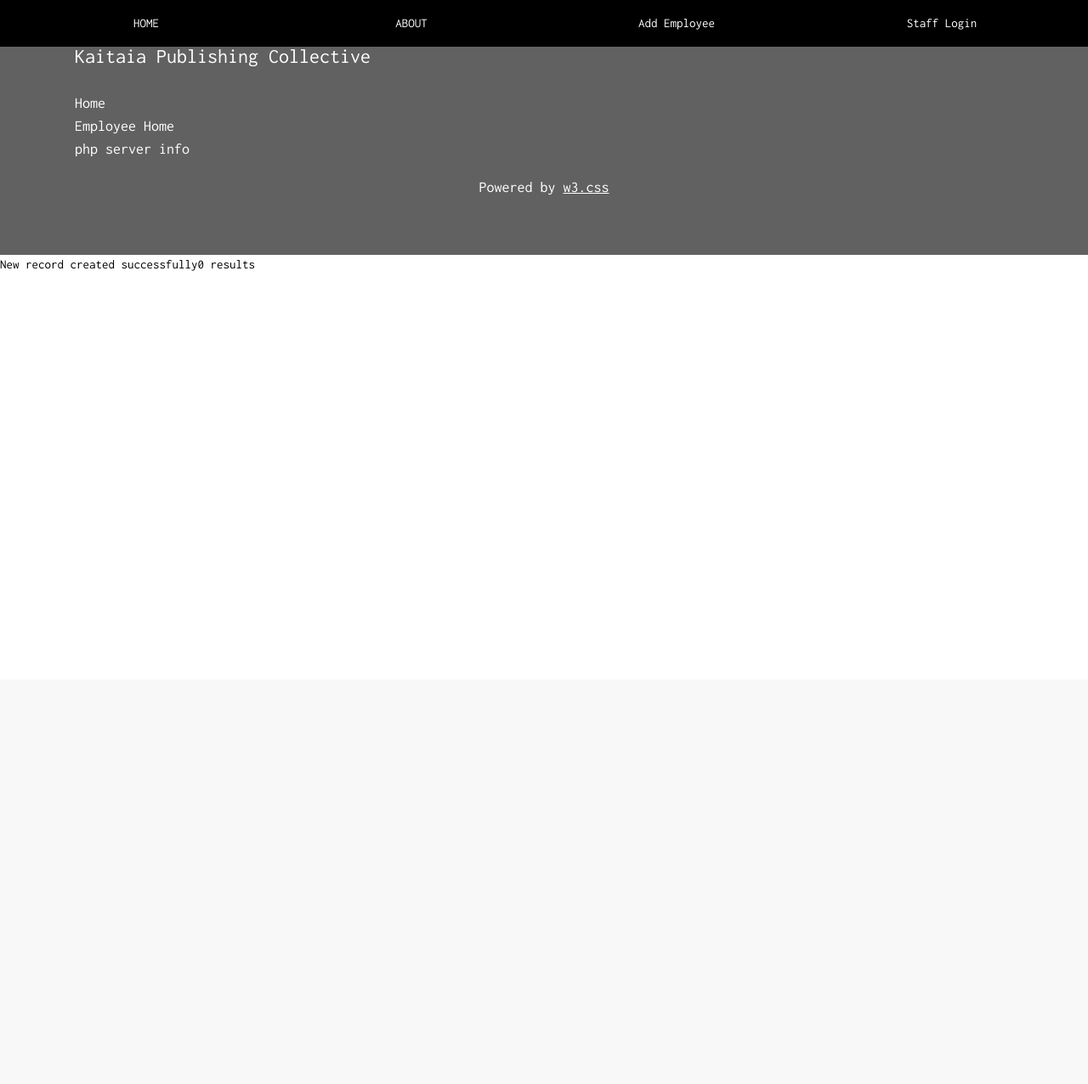
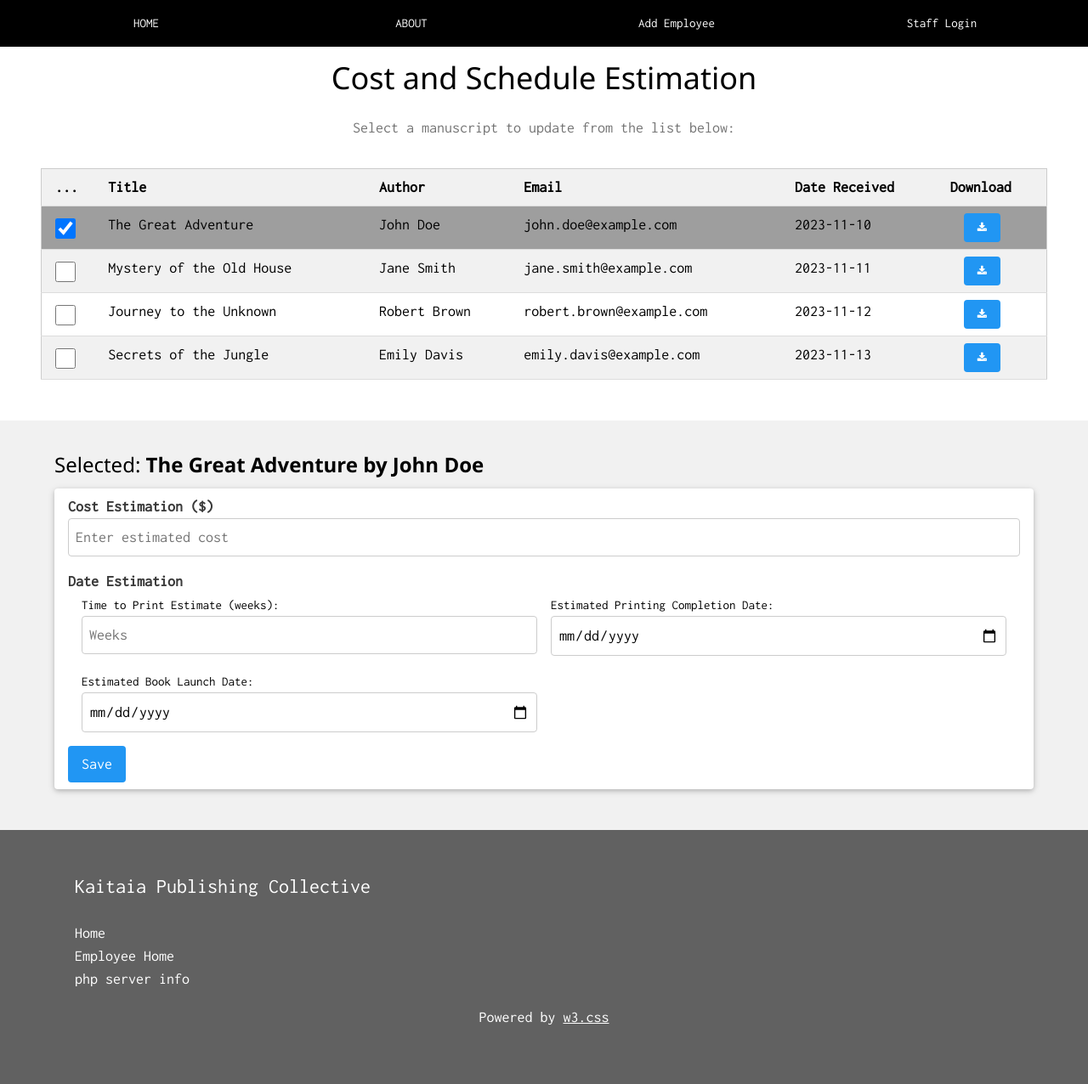
Before and after one commit to MR-SIR2525/systems-a-and-d-project, a PHP site: page /cost-schedule-estimation.php in a window 1280 px wide. Shown: the top 1276 px of the page at 85% size. Before the commit the page ends 319 px from the top, so only its background shows below. Run offline with PHP 8.4, Linux system fonts and the light colour scheme; data that the repository does not hold is empty; a stand-in replaces the project's code that opens the database connection.

Commit message:
table and form complete

```diff
--- a/cost-schedule-estimation.php
+++ b/cost-schedule-estimation.php
@@ -30,7 +30,94 @@
   <?php include 'templates/nav.php'; ?>
 
 
-  <!-- sections here -->
+  <section class="w3-white w3-large px-48 pb-48">
+    <header class="w3-container mt-55" id="home">
+      <h1 class="w3-center">Cost and Schedule Estimation</h1>
+      <p class="w3-center w3-text-grey">Select a manuscript to update from the list below:</p>
+    </header>
+
+    <!-- Manuscripts Table -->
+    <div class="w3-responsive w3-margin-top w3-padding-bottom">
+      <table class="w3-table-all w3-hoverable">
+        <thead>
+          <tr class="w3-light-grey">
+            <th>...</th>
+            <th>Title</th>
+            <th>Author</th>
+            <th>Email</th>
+            <th>Date Received</th>
+            <th>Download</th>
+          </tr>
+        </thead>
+
+        <tbody>
+          <?php
+            $titles = array("The Great Adventure", "Mystery of the Old House", "Journey to the Unknown", "Secrets of the Jungle");
+            $authors = array("John Doe", "Jane Smith", "Robert Brown", "Emily Davis");
+            $emails = array("john.doe@example.com", "jane.smith@example.com", "robert.brown@example.com", "emily.davis@example.com");
+            $dates = array("2023-11-10", "2023-11-11", "2023-11-12", "2023-11-13");
+
+            for ($i = 0; $i < count($titles); $i++) {
+              // simulate that we selected this row.
+              if ($titles[$i] == "The Great Adventure") {
+                print '<tr class="w3-grey w3-hover-grey">';
+              }
+              else {
+                print '<tr>';
+              }
+
+              print '
+                <td><input type="checkbox" class="w3-check" ' . ($titles[$i] == "The Great Adventure" ? 'checked' : '') . '/></td>
+                <td>' . $titles[$i] . '</td>
+                <td>' . $authors[$i] . '</td>
+                <td>' . $emails[$i] . '</td>
+                <td>' . $dates[$i] . '</td>
+                <td>
+                  <a href="#" class="w3-button w3-small w3-blue w3-round w3-margin-left">
+                    <i class="fa fa-download"></i>
+                  </a>
+                </td>
+              </tr>';
+            }
+          ?>
+        </tbody>
+      </table>
+    </div>
+  </section>
+
+  <!-- Cost and Scheduling Estimation Form -->
+  <section class="w3-light-grey w3-large px-64 pt-24 pb-48">
+    <div>
+      <h3>Selected: <b>The Great Adventure by John Doe</b></h3>
+
+      <form action="#" method="POST" class="w3-container w3-card w3-white w3-round w3-padding">
+        <!-- Cost Estimation -->
+        <label for="cost_estimation" class="w3-text-dark-grey"><b>Cost Estimation ($)</b></label>
+        <input type="number" id="cost_estimation" name="cost_estimation" class="w3-input w3-border w3-round w3-margin-bottom" placeholder="Enter estimated cost">
+
+        <!-- Date Estimation Section -->
+        <label class="w3-text-dark-grey"><b>Date Estimation</b></label>
+        <div class="w3-row-padding">
+          <div class="w3-half w3-margin-bottom">
+            <label for="print_estimate" class="w3-medium">Time to Print Estimate (weeks):</label>
+            <input type="number" id="print_estimate" name="print_estimate" class="w3-input w3-border w3-round" placeholder="Weeks">
+          </div>
+          <div class="w3-half w3-margin-bottom">
+            <label for="completion_date" class="w3-medium">Estimated Printing Completion Date:</label>
+            <input type="date" id="completion_date" name="completion_date" class="w3-input w3-border w3-round">
+          </div>
+          <div class="w3-half">
+            <label for="launch_date" class="w3-medium">Estimated Book Launch Date:</label>
+            <input type="date" id="launch_date" name="launch_date" class="w3-input w3-border w3-round">
+          </div>
+        </div>
+
+        <!-- Submit Button -->
+        <button type="submit" class="w3-button w3-blue w3-round w3-margin-top">Save</button>
+      </form>
+    </div>
+  </section>
+
 
 
   <!-- Footer -->
```
